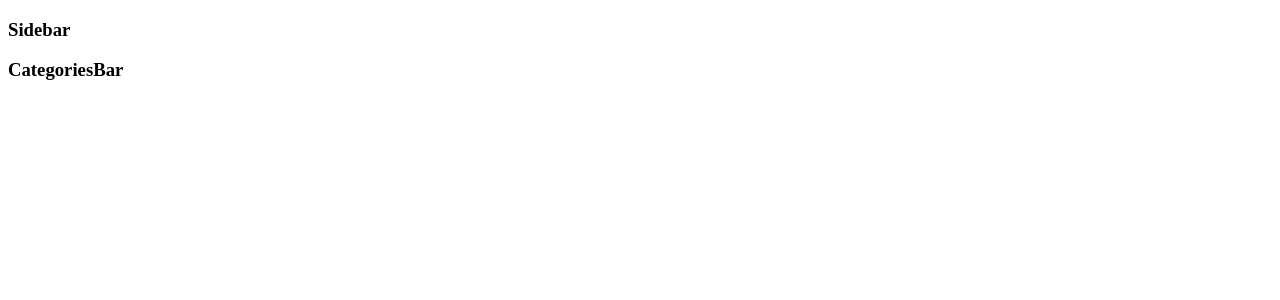
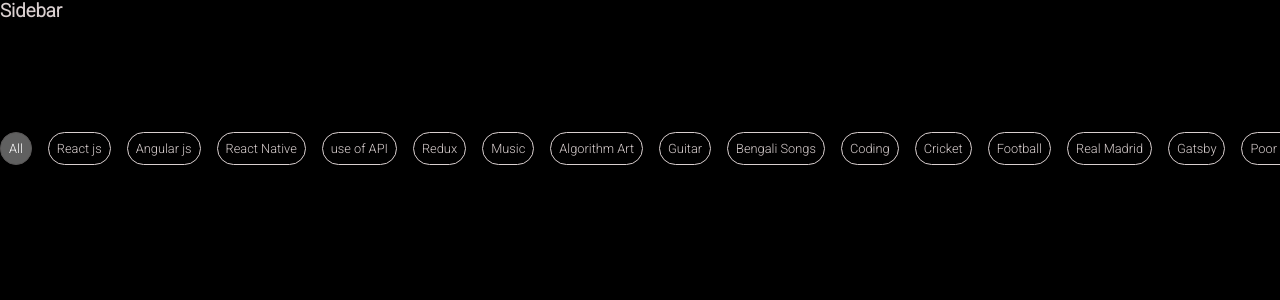
Before and after one commit to Abdul-aziz-shuvo/youtube-clone, a React (Create React App) app: page / in a window 1280 px wide. Shown: the top 300 px of the page. Built offline with nearby package versions, Linux system fonts and the light colour scheme.

Commit message:
category component and style

```diff
--- a/src/components/categoriesBar/CategoriesBar.js
+++ b/src/components/categoriesBar/CategoriesBar.js
@@ -1,9 +1,43 @@
-import React from 'react'
+import React, {useState} from 'react'
 import "./_categories.scss"
 const  CategoriesBar = () => {
+
+    const keywords = [
+        'All',
+        'React js',
+        'Angular js',
+        'React Native',
+        'use of API',
+        'Redux',
+        'Music',
+        'Algorithm Art ',
+        'Guitar',
+        'Bengali Songs',
+        'Coding',
+        'Cricket',
+        'Football',
+        'Real Madrid',
+        'Gatsby',
+        'Poor Coder',
+        'Shwetabh',
+    ]
+
+    const [active,setActive] = useState('All');
+
+    const handleClick = (value) => {
+
+        setActive(value)
+    }
+
+
+
+
     return (
-        <div>
-            <h3>CategoriesBar</h3>
+        <div className='categoriesBar'>
+            {keywords.map((value, i) => (
+                <span key={i} onClick={() => handleClick(value)}
+                   className={active === value ? 'active' : ''}>{value}</span>
+            ))}
         </div>
     )
 }
--- a/src/components/categoriesBar/_categories.scss
+++ b/src/components/categoriesBar/_categories.scss
@@ -0,0 +1,34 @@
+@import '../../base.scss';
+
+.categoriesBar {
+  padding: 0.5rem 0;
+  font-size: 0.8rem;
+  margin-top: 8%;
+  display: flex;
+  overflow-x: scroll;
+
+  &::-webkit-scrollbar {
+    width: 0px;
+  }
+  scrollbar-width: none;
+
+  span {
+    margin-right: 1rem;
+    padding: 0.5rem;
+
+    white-space: nowrap;
+    border: 1.5px solid $text-color;
+    border-radius: 999px;
+    cursor: pointer;
+
+    &:hover {
+      background-color: #374a59;
+    }
+
+    &.active {
+      color: #fff;
+      background-color: #606060;
+      border-color: $border-color;
+    }
+  }
+}
```
